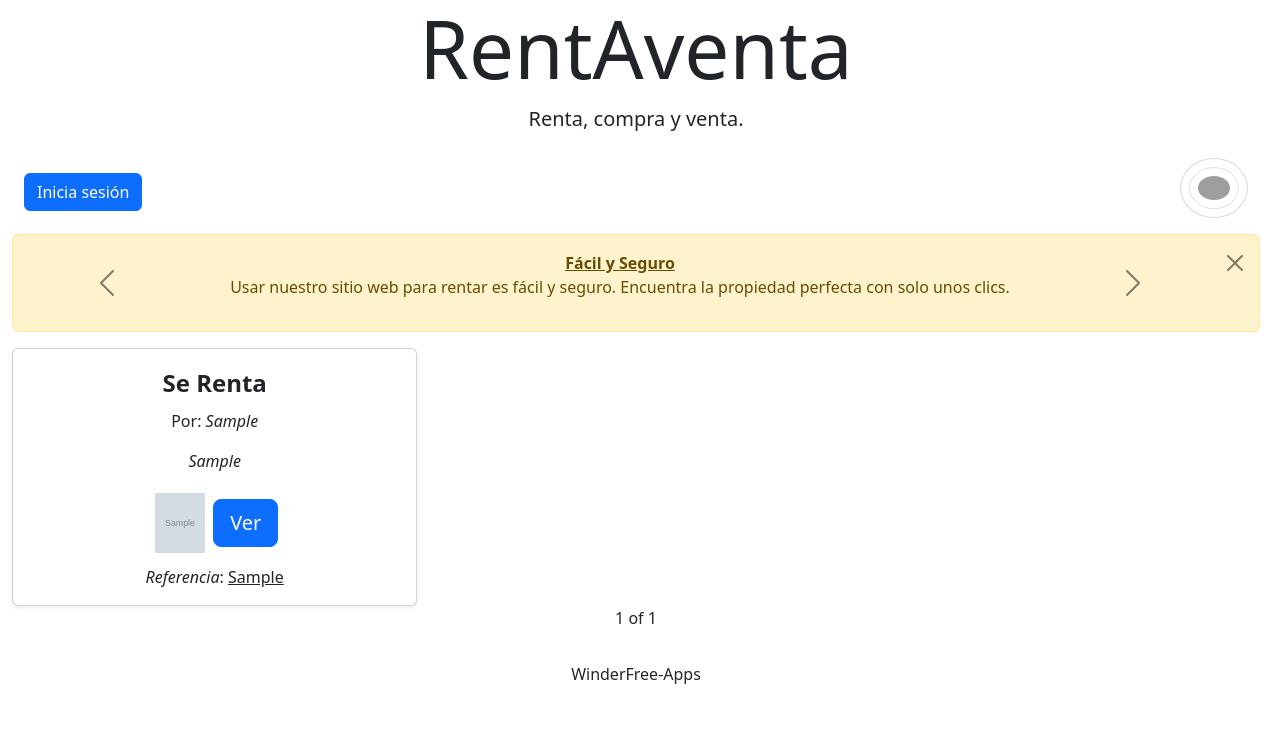
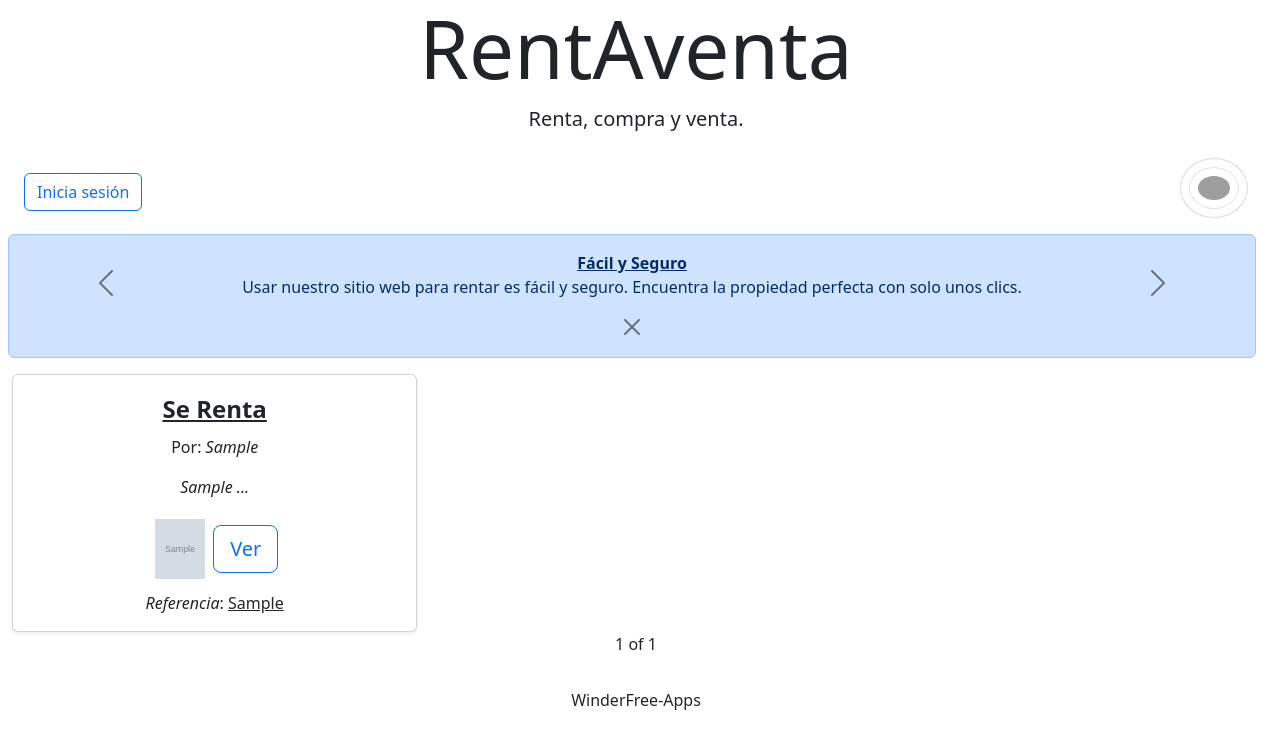
Before and after one commit to winderfree/rentapp, a Django app: page / in a window 1280 px wide. Shown: the top 749 px of the page. Run offline with Django 4.2, Linux system fonts and the light colour scheme; tables that the repository leaves empty hold one stand-in row (values such as "Sample post"); grey boxes marked "Sample" are stand-in pictures; some libraries are stand-ins or nearby versions; grey boxes are pictures that could not be loaded.

Commit message:
Last Commit

```diff
--- a/rentapp/templates/base_generic.html
+++ b/rentapp/templates/base_generic.html
@@ -1,15 +1,12 @@
 <!DOCTYPE html>
 <html lang="en">
-
 <head>
   {% block title %}<title>RentAventa</title>{% endblock %}
-
   <!-- Iconos de Bootstrap -->
   <link rel="stylesheet" href="https://cdn.jsdelivr.net/npm/bootstrap-icons@1.9.1/font/bootstrap-icons.css">
   <!-- Bootstrap -->
   <link href="/media/bootstrap-5.3.1-dist/css/bootstrap.min.css" rel="stylesheet">
   <script src="/media/bootstrap-5.3.1-dist/js/bootstrap.bundle.min.js"></script>
-
   <!-- <script src="https://maps.googleapis.com/maps/api/js?v=3.exp"></script> -->
   <meta charset="UTF-8">
   <meta http-equiv="X-UA-Compatible" content="IE=edge">
@@ -18,13 +15,10 @@
     body {
       text-align: center;
     }
-
     .pagination {
       justify-content: center;
     }
   </style>
-
-
   <!-- Add additional CSS in static file -->
   <!-- {% load static %} -->
   <!-- <link rel="stylesheet" href="{% static 'css/styles.css' %}">-->
@@ -42,7 +36,7 @@
         <nav class="navbar bg-transparent">
           <div class="container-fluid">
             {% if not user.is_authenticated %}
-            <a href="{% url 'login' %}" class="btn btn-primary position-left" type="button">Inicia sesión</a>
+            <a href="{% url 'login' %}" class="btn btn-outline-primary position-left" type="button">Inicia sesión</a>
             {% endif %}
             <a class="navbar-brand" href="{% url 'rentapp:index' %}">
               <!-- <img class="rounded-circle" src="/media/gallery/rentapp_logo.png" alt="logo" width="50"> -->
@@ -109,40 +103,45 @@
                     </ul>
                   </li>
                   {% else %}
-                  <dl>
-                    <dt><code>Desactivo</code></dt>
-                    <dd>
-                      <a href="{% url 'registration_register' %}"
-                        class="d-flex align-items-center">
+                  <li class="nav-item dropdown">
+                    <a class="nav-link dropdown-toggle d-flex align-items-center" href="#" role="button"
+                      data-bs-toggle="dropdown" aria-expanded="false">
+                      <i class="bi bi-menu-app-fill" style="font-size: 24px;"></i>
+                      <span class="ms-2">Menú</span>
+                    </a>
+                    <ul class="dropdown-menu">
+                      <li>
+                        <a href="{% url 'registration_register' %}"
+                        class="dropdown-item d-flex align-items-center">
                         <i class="bi bi-door-open-fill me-2"></i>
-                        Sign'Usuario'
-                      </a>
-                    </dd>
-
-                    <dd>
-                      <a href="{% url 'login'%}?next={{request.path}}" class="d-flex align-items-center">
-                        <i class="bi bi-door-open-fill me-2"></i>
-                        Iniciar sesión
-                      </a>
-                    </dd>
-                    <dd><code>Aquí inicia sesión...</code></dd>
-                  </dl>
+                        Registrarse
+                        </a>
+                      </li>
+                      <li>
+                        <a href="{% url 'login'%}?next={{request.path}}"
+                          class="dropdown-item d-flex align-items-center">
+                          <i class="bi bi-door-open-fill me-2"></i>
+                          Iniciar sesión
+                        </a>
+                      </li>
+                    </ul>
+                  </li>
                   {% endif %}
                 </ul>
                 <form class="d-flex mt-3" role="search">
                   <input class="form-control me-2" type="search" placeholder="Search" aria-label="Search">
-                  <button class="btn btn-outline-success" type="submit">Search</button>
+                  <button class="btn btn-outline-primary" type="submit">Search</button>
                 </form>
               </div>
             </div>
           </div>
         </nav>
+        {% endblock %}
 
-        {% endblock %}
         <!--Saludos-->
         {% block saludos %}
-        <div class="row col-12 align-items-stretch g-0 ">
-          <div class="alert alert-warning alert-dismissible fade show" role="alert">
+        <div class="row col-12 align-items-stretch g-2" style="max-height: 12rem;">
+          <div class="alert alert-primary fade show" role="alert">
             <!-- <strong>Te saluda [RENTAPP]!</strong> You should check in on some of those fields below. -->
             <div class="row row-cols-12 row-cols-sm-12 ">
               <div id="testimonios-carrusel" class="carousel carousel-dark slide " data-bs-ride="carousel">
@@ -172,7 +171,8 @@
                           </div>
                       </div>
                   </div>
-                  <button class="carousel-control-prev" type="button" data-bs-target="#testimonios-carrusel" data-bs-slide="prev">
+                  <button class="carousel-control-prev" type="button" data-bs-target="#testimonios-carrusel"
+                    data-bs-slide="prev">
                       <span class="carousel-control-prev-icon" aria-hidden="true"></span>
                       <span class="visually-hidden">Anterior</span>
                   </button>
--- a/rentapp/templates/rentapp/dashboard.html
+++ b/rentapp/templates/rentapp/dashboard.html
@@ -28,7 +28,7 @@
         <div class="col-md-4 mb-4">
             <div class="card border-dark">
                 <div class="card-body">
-                    <b class="card-title">{{ renta.direccion|title }}</b>
+                    <b class="card-title">{{ renta.direccion|title|slice:53 }} ...</b>
                     <p class="card-text">
                         <!-- <strong>Referencia:</strong> {{ renta.referencia|title }}<br>
                         <strong>Tipo:</strong> {{ renta.user.tipo|title }} -->
--- a/rentapp/templates/rentapp/detail.html
+++ b/rentapp/templates/rentapp/detail.html
@@ -47,11 +47,9 @@
 <div class="container">
   <div class="row">
     <div class="col-12 col-sm-12">
-      <legend><b>Se Renta</b></legend>
+      <legend><b><u>Se Renta</u></b></legend>
       <p class="card-text">Por: <i>{{ renta_location.user|title }}</i> </p>
-
       <b id="location" class="card-text">{{ renta_location.direccion|title }}.</b>
-
     </div>
     <div hidden>
       <p id="latitud">{{ renta_location.latitud }}</p>
--- a/rentapp/templates/rentapp/index.html
+++ b/rentapp/templates/rentapp/index.html
@@ -112,12 +112,12 @@
   <!--custom cards-->
   <div class="row row-cols-1 row-cols-sm-2 row-cols-md-3 g-3">
     {% for renta in rentas %}
-      <div class="col ">
+      <div class="col mh-1">
         <div class="card shadow-sm">
-          <div class="card-body">
-            <legend><b>Se Renta</b></legend>
+          <div class="card-body mh-12">
+            <legend><b><u>Se Renta</u></b></legend>
             <p class="card-text">Por:<i> {{ renta.user|title }}</i></p>
-            <p class="card-text"><i>{{ renta.direccion|title }}</i></p>
+            <p class="card-text"><i>{{ renta.direccion|title|slice:75 }} ...</i></p>
             <!--fotos-->
             <div style="display: -webkit-inline-flex; ">
               {% for foto in fotos_rentas %}
@@ -131,7 +131,7 @@
             </div>
               <div class="btn-group">
                 <a
-                  class="btn btn-lg btn-primary"
+                  class="btn btn-outline-primary btn-lg "
                   target="_parent"
                   href="{% url 'rentapp:detail' renta.id %}">
                   Ver
--- a/rentapp/templates/rentapp/insertar_foto.html
+++ b/rentapp/templates/rentapp/insertar_foto.html
@@ -8,13 +8,12 @@
             <fieldset class="border p-4 rounded">
                 <h3 class="bi bi-images"> Add Foto</h3>
                 {% for x in renta_title %}
-                <legend class="text-center"><u>{{ x.direccion }}</u></legend>
+                <legend class="text-center"><b><u>{{ x.direccion|title }}</u></b></legend>
                 {% endfor %}
                 <form action="{% url 'rentapp:insertar_foto' renta_id %}" method="post" enctype="multipart/form-data">
                     {% csrf_token %}
                     <input hidden name="renta" value="{{ renta_id }}" type="text">
                     {{ form.usertario.errors }}
-
                     <div class="mb-3">
                         <label for="customFileLang" class="form-label"><i class="bi bi-images"></i> Imagen</label>
                         <input name="image_renta" type="file" class="form-control" id="customFileLang" lang="es">
```
Also changed, not shown: 1 other file.
